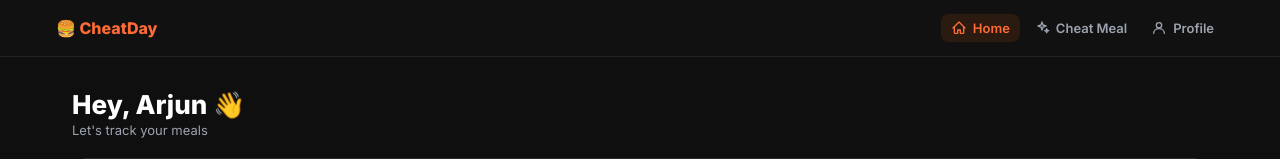
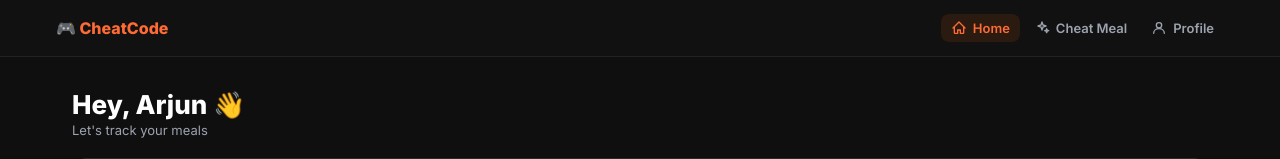
Before and after one commit to Arjun-Nairr/cheatcode, a Next.js app: page / in a window 1280 px wide. Shown: the top 159 px of the page. Built offline with nearby package versions, Linux system fonts and the light colour scheme.

Commit message:
Rename CheatDay to CheatCode

```diff
--- a/app/layout.jsx
+++ b/app/layout.jsx
@@ -2,7 +2,7 @@ import './globals.css';
 import TopNav from '../components/TopNav';
 
 export const metadata = {
-  title: 'CheatDay',
+  title: 'CheatCode',
   description: 'Personal calorie tracker',
 };
 
--- a/components/TopNav.jsx
+++ b/components/TopNav.jsx
@@ -31,7 +31,7 @@ export default function TopNav() {
   return (
     <nav className="top-nav">
       <div className="top-nav-inner">
-        <span className="top-nav-logo">🍔 CheatDay</span>
+        <span className="top-nav-logo">🎮 CheatCode</span>
         {TABS.map(({ href, label, Icon }) => {
           const active = href === '/' ? pathname === '/' : pathname.startsWith(href);
           return (
```
Also changed, not shown: 1 other file (tests, documents, lock files or other folders).
